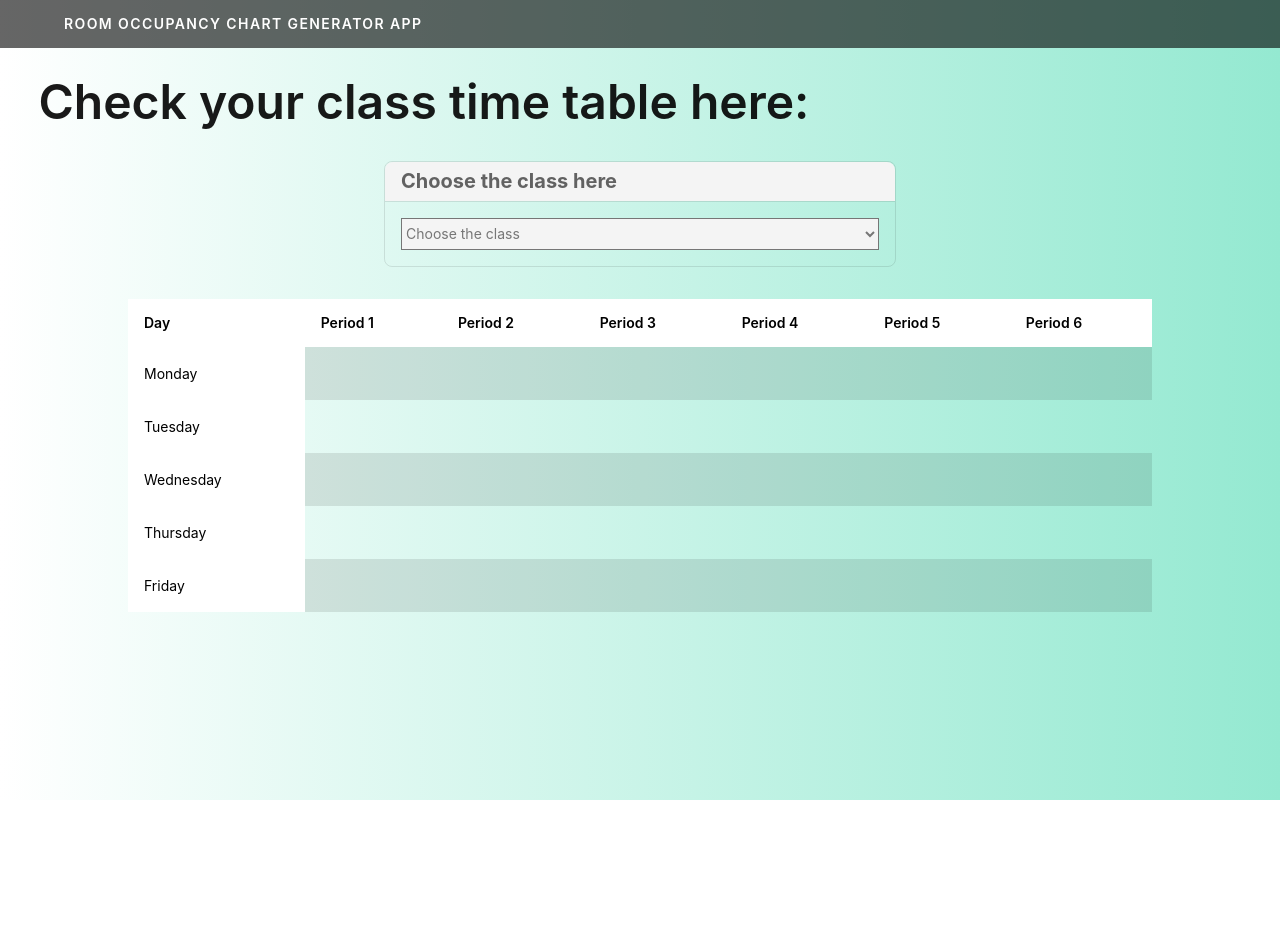
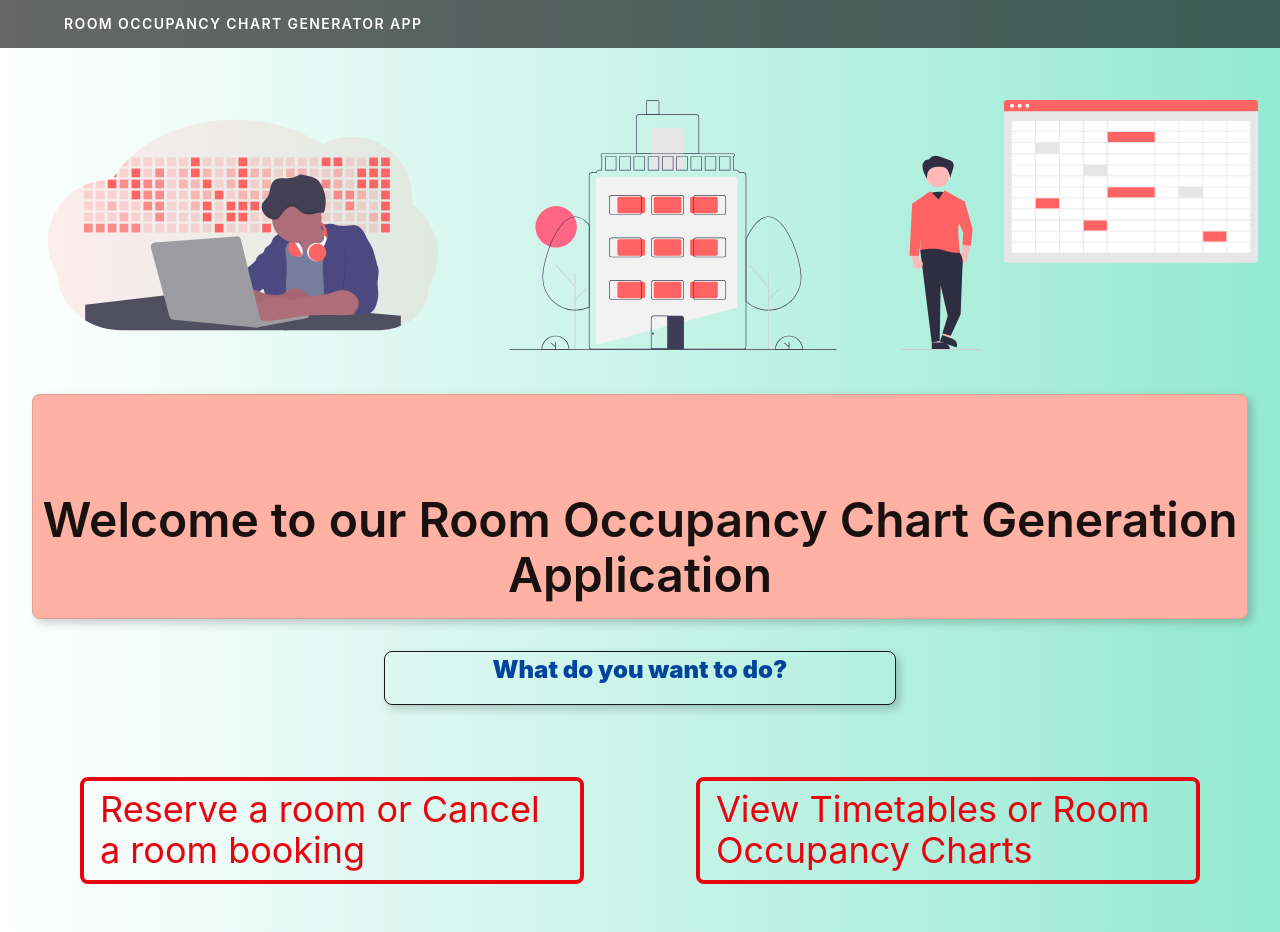
Before and after one commit to rohithrajesh1/seproj, a React (Create React App) app in the folder seprojfrontend/: page / in a window 1280 px wide. Before the commit the page ends 800 px from the top, so only its background shows below. Built offline with nearby package versions, Linux system fonts and the light colour scheme.

Commit message:
route change

```diff
--- a/seprojfrontend/src/App.js
+++ b/seprojfrontend/src/App.js
@@ -36,9 +36,9 @@ class App extends Component{
       <div>
 
         <Navigation onRouteChange={this.onRouteChange}/>
-        <ClassTimeTable onRouteChange={this.onRouteChange}/>
+        {/* <ClassTimeTable onRouteChange={this.onRouteChange}/> */}
 
-          {/* {  route === 'home'
+          {  route === 'home'
             ?
               <Home onRouteChange={this.onRouteChange}/>
 
@@ -58,7 +58,7 @@ class App extends Component{
                     :<Getdata onRouteChange={this.onRouteChange}/>
 
 
-          } */}
+          }
       </div>
 
     );
```
